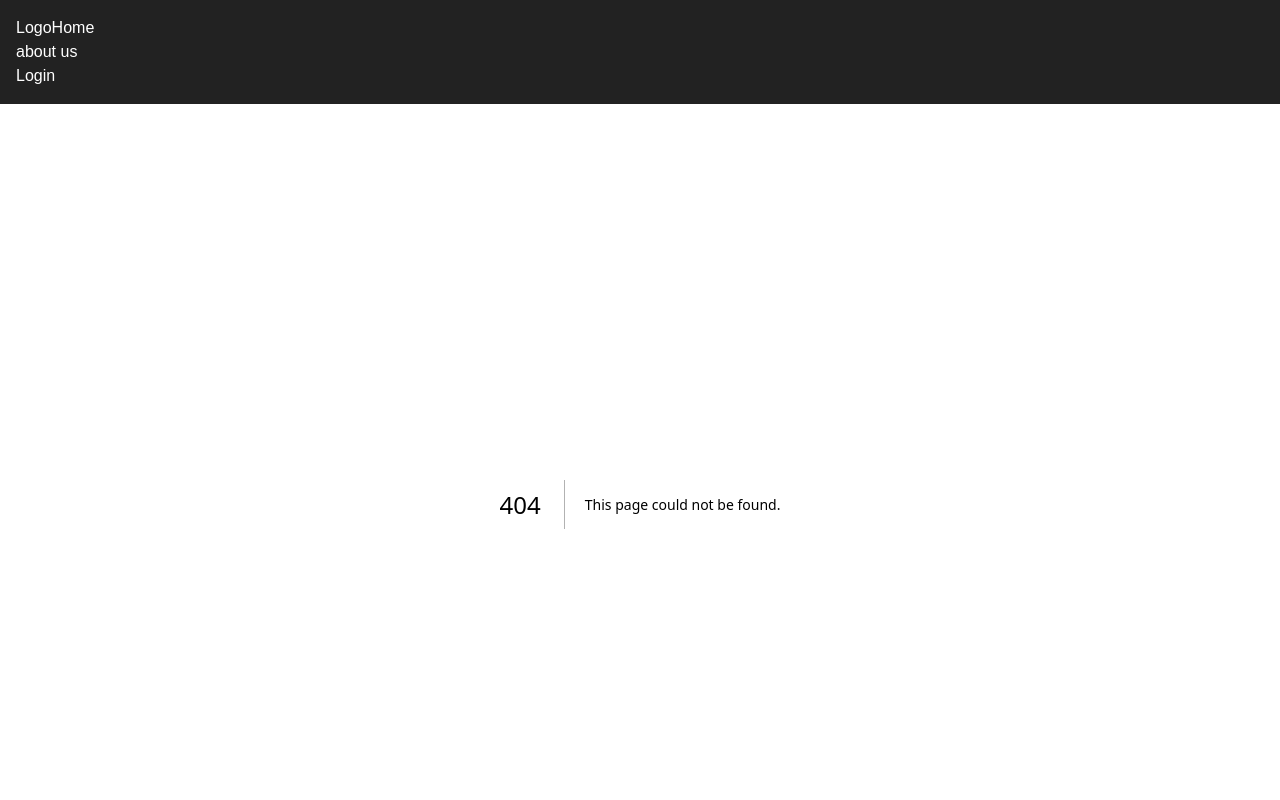
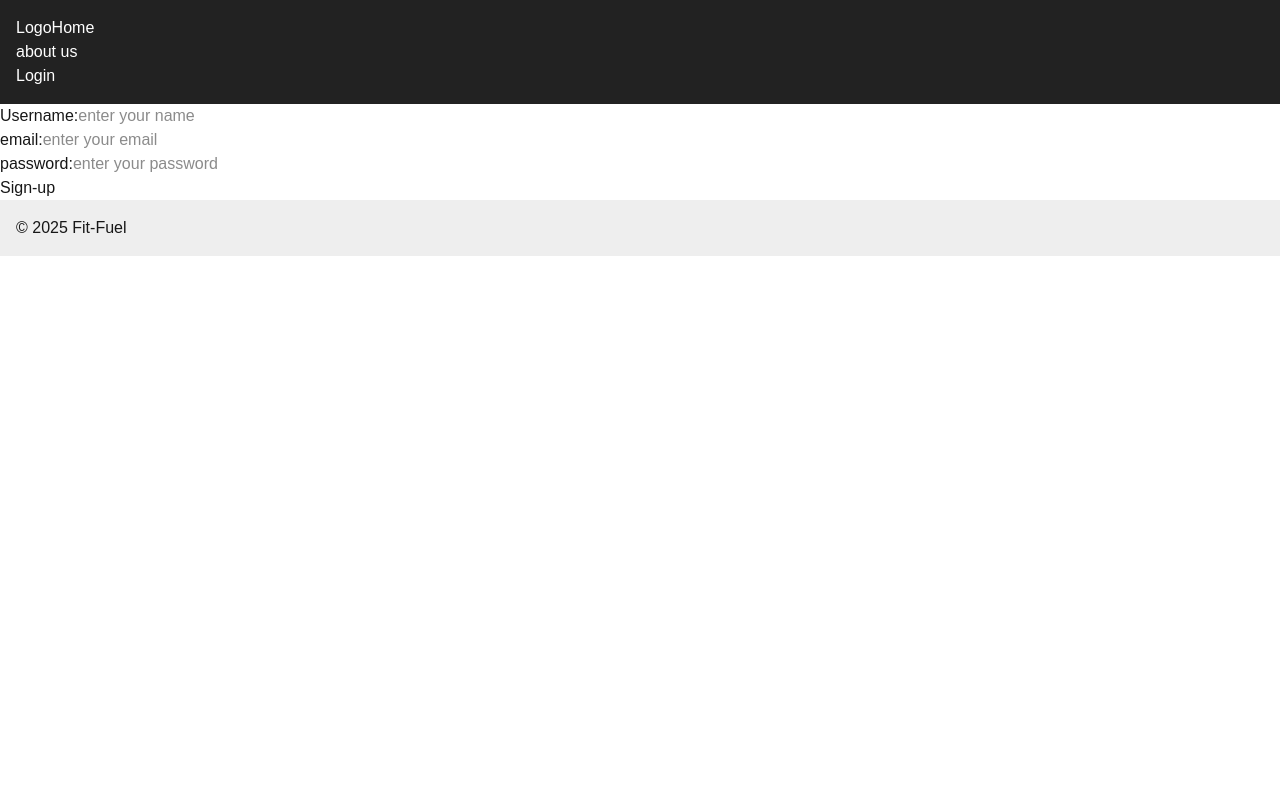
Before and after one commit to Akhil3236/Tracker, a Next.js app in the folder frontend/: page /signup in a window 1280 px wide. Before the commit this address had no page. Shown: the top 800 px of the page. Built offline with nearby package versions, Linux system fonts and the light colour scheme.

Commit message:
Sign-up,and Toast is added

```diff
--- a/frontend/package.json
+++ b/frontend/package.json
@@ -13,7 +13,9 @@
     "dotenv": "^17.2.1",
     "next": "15.5.0",
     "react": "19.1.0",
-    "react-dom": "19.1.0"
+    "react-dom": "19.1.0",
+    "react-hot-toast": "^2.6.0",
+    "react-toastify": "^11.0.5"
   },
   "devDependencies": {
     "@eslint/eslintrc": "^3",
--- a/frontend/src/app/login/page.tsx
+++ b/frontend/src/app/login/page.tsx
@@ -3,6 +3,9 @@
 import React from 'react'
 import { useState } from 'react'
 import axios from 'axios';
+import Link from 'next/link';
+import { ToastContainer, toast } from 'react-toastify';
+
 
 
 function page() {
@@ -30,15 +33,21 @@ function page() {
     e.preventDefault();
     const resdata=await axios.post(`${process.env.NEXT_PUBLIC_BACKEND_URL}auth/signin`,data);
 
-    if(resdata.data.message==="sucessfull"){
-      console.log("useradded");
+    if(resdata.data.message){
+
+      toast.success(resdata.data.message,{
+        autoClose:5000
+      });
     }
+    // else{
+    //   toast(resdata.data.message);
+    // }
   }
 
   return (
 
     <>
-
+     <ToastContainer />
       <br />
       <br />
 
@@ -73,6 +82,11 @@ function page() {
         <br />
         <button type='submit'>log-in</button>
 
+         <p>
+         Create account <Link href="/signup">here</Link>
+        </p>
+
+
       </form>
     </>
   )
--- /dev/null
+++ b/frontend/src/app/signup/page.tsx
@@ -0,0 +1,81 @@
+"use client";
+import axios from 'axios';
+import React from 'react'
+import { useState } from 'react'
+import { ToastContainer, toast } from 'react-toastify';
+
+type Props = {}
+
+function page({}: Props) {
+
+    const [data,setdata]=useState({
+        name:"",
+        email:"",
+        password:"",
+    });
+    const onhandlechange=(e:React.ChangeEvent<HTMLInputElement>)=>{
+        setdata({
+            ...data,
+            [e.target.name]:e.target.value
+        })
+    }
+
+    const submitdata=async(e:React.ChangeEvent<HTMLFormElement>)=>{
+
+        e.preventDefault();
+        const resdata= await axios.post(`${process.env.NEXT_PUBLIC_BACKEND_URL}auth/signup`,data);
+        // console.log(resdata.data);
+
+        toast.success(resdata.data.message);
+          toast.success("logged in sucessfully");
+    }
+  return (
+    <>
+     <ToastContainer />
+
+     <form onSubmit={submitdata}>
+        <label htmlFor="name">
+            Username:
+            <input type="text"
+              name="name"
+              id="name"
+              value={data.name}
+              onChange={onhandlechange}
+              placeholder='enter your name'
+              required
+              />
+        </label>
+        <br />
+        <label htmlFor="email">
+            email:
+            <input type="text"
+              name="email"
+              id="email"
+              value={data.email}
+              onChange={onhandlechange}
+              placeholder='enter your email'
+              required
+              />
+        </label>
+        <br />
+        <label htmlFor="password">
+            password:
+            <input type="password"
+              name="password"
+              id="password"
+              value={data.password}
+              onChange={onhandlechange}
+              placeholder='enter your password'
+              required
+              />
+        </label>
+
+        <br />
+        <button type='submit'>Sign-up</button>
+     </form>
+
+    </>
+  )
+}
+
+export default page
```
Also changed, not shown: 2 other files (tests, documents, lock files or other folders).
